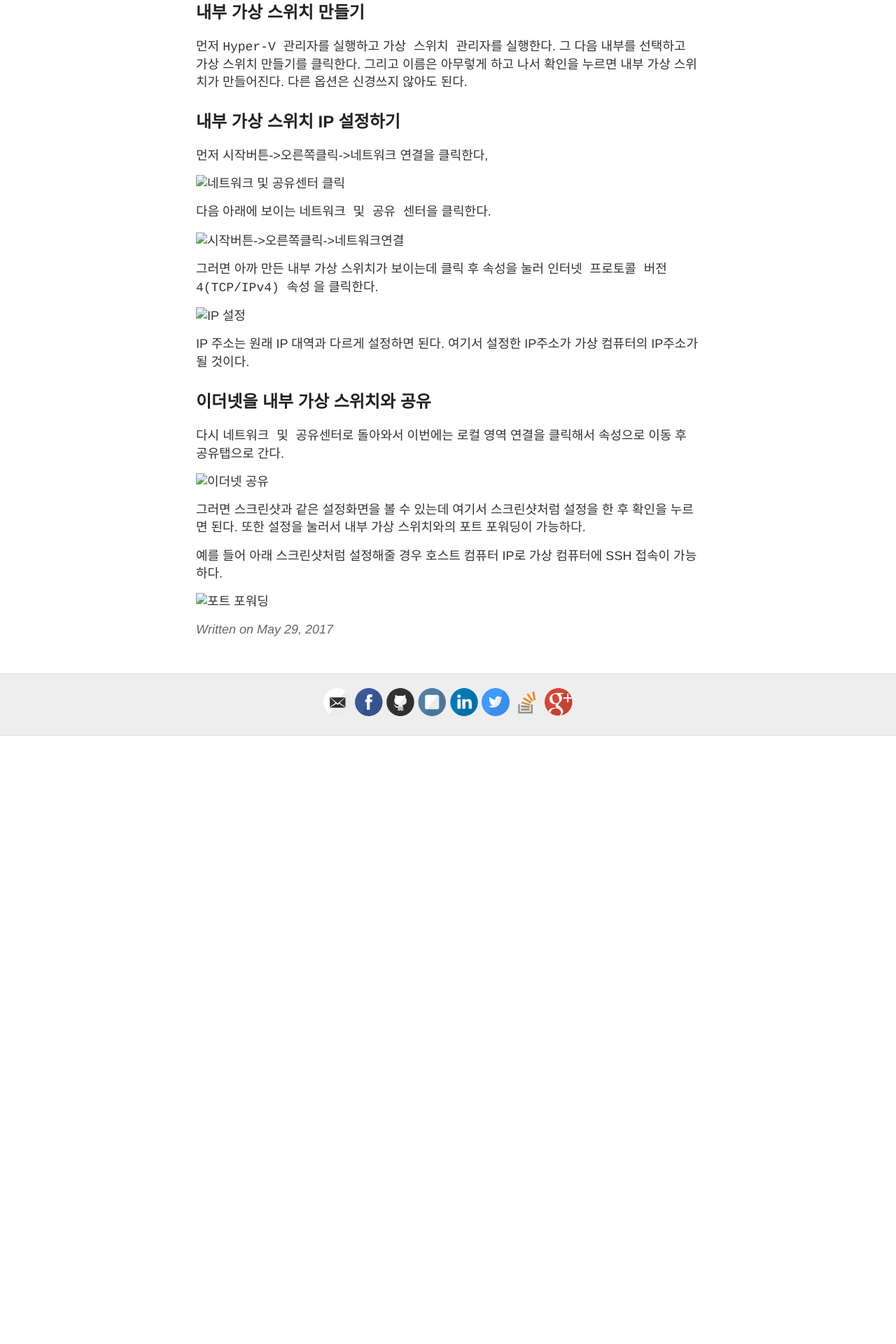
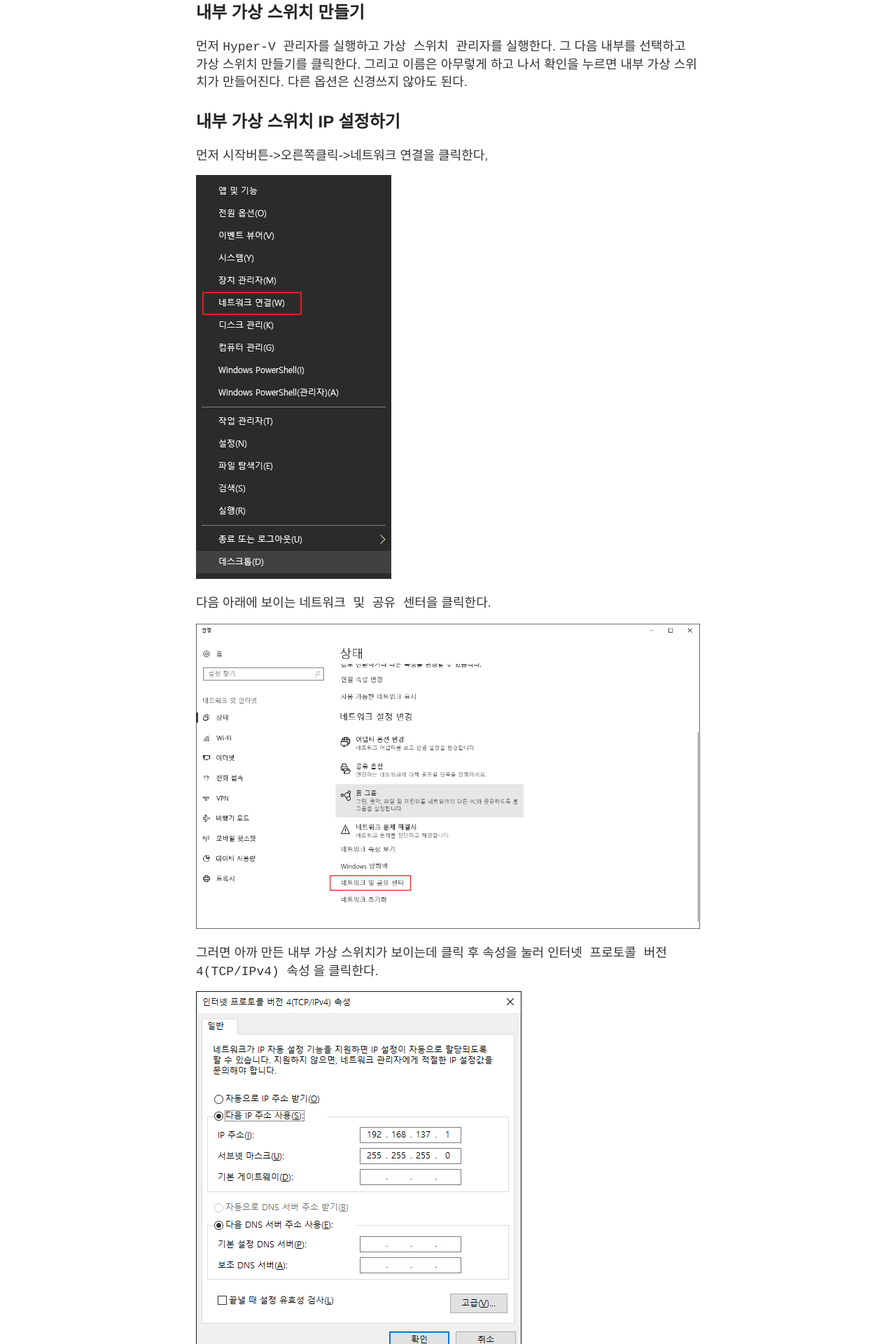
Before and after one commit to maxtortime/maxtortime.github.io, a Jekyll site: the page built from _posts/2017-05-29-the-post-3490.md, in a window 1280 px wide. Shown: the part 394-2314 px from the top of the page at 70% size. Built offline with Jekyll 4.4.1, drawn with Linux system fonts in a browser that asks for light colours; comment, search, counter and statistics services are not loaded; before the commit the page ends 1445 px from its top, so only the background shows below that.

Commit message:
Move image files to images directory

```diff
--- a/_posts/2017-05-29-the-post-3490.md
+++ b/_posts/2017-05-29-the-post-3490.md
@@ -17,15 +17,15 @@ Hyper-V는 가상 스위치를 이용해서 네트워크를 설정하게 되는
 
 먼저 시작버튼->오른쪽클릭->네트워크 연결을 클릭한다,
 
-![네트워크 및 공유센터 클릭](start_context.png)
+![네트워크 및 공유센터 클릭]({{ site.baseurl }}/images/start_context.png)
 
 다음 아래에 보이는 `네트워크 및 공유 센터`을 클릭한다.
 
-![시작버튼->오른쪽클릭->네트워크연결](network_connection.png)
+![시작버튼->오른쪽클릭->네트워크연결]({{ site.baseurl }}/images/network_connection.png)
 
 그러면 아까 만든 내부 가상 스위치가 보이는데 클릭 후 속성을 눌러 `인터넷 프로토콜 버전 4(TCP/IPv4) 속성` 을 클릭한다.
 
-![IP 설정](ipconfig.png)
+![IP 설정]({{ site.baseurl }}/images/ipconfig.png)
 
 IP 주소는 원래 IP 대역과 다르게 설정하면 된다. 여기서 설정한 IP주소가 가상 컴퓨터의 IP주소가 될 것이다.
 
@@ -33,10 +33,10 @@ IP 주소는 원래 IP 대역과 다르게 설정하면 된다. 여기서 설정
 
 다시 `네트워크 및 공유센터`로 돌아와서 이번에는 로컬 영역 연결을 클릭해서 속성으로 이동 후 공유탭으로 간다.
 
-![이더넷 공유](share.png)
+![이더넷 공유]({{ site.baseurl }}/images/share.png)
 
 그러면 스크린샷과 같은 설정화면을 볼 수 있는데 여기서 스크린샷처럼 설정을 한 후 확인을 누르면 된다. 또한 설정을 눌러서 내부 가상 스위치와의 포트 포워딩이 가능하다.
 
 예를 들어 아래 스크린샷처럼 설정해줄 경우 호스트 컴퓨터 IP로 가상 컴퓨터에 SSH 접속이 가능하다.
 
-![포트 포워딩](sshportfowarding.png)
+![포트 포워딩]({{ site.baseurl }}/images/sshportfowarding.png)
```
Also changed, not shown: images/ipconfig.png (renamed from _posts/ipconfig.png), images/network_connection.png (renamed from _posts/network_connection.png), images/share.png (renamed from _posts/share.png), images/sshportfowarding.png (renamed from _posts/sshportfowarding.png), images/start_context.png (renamed from _posts/start_context.png).
